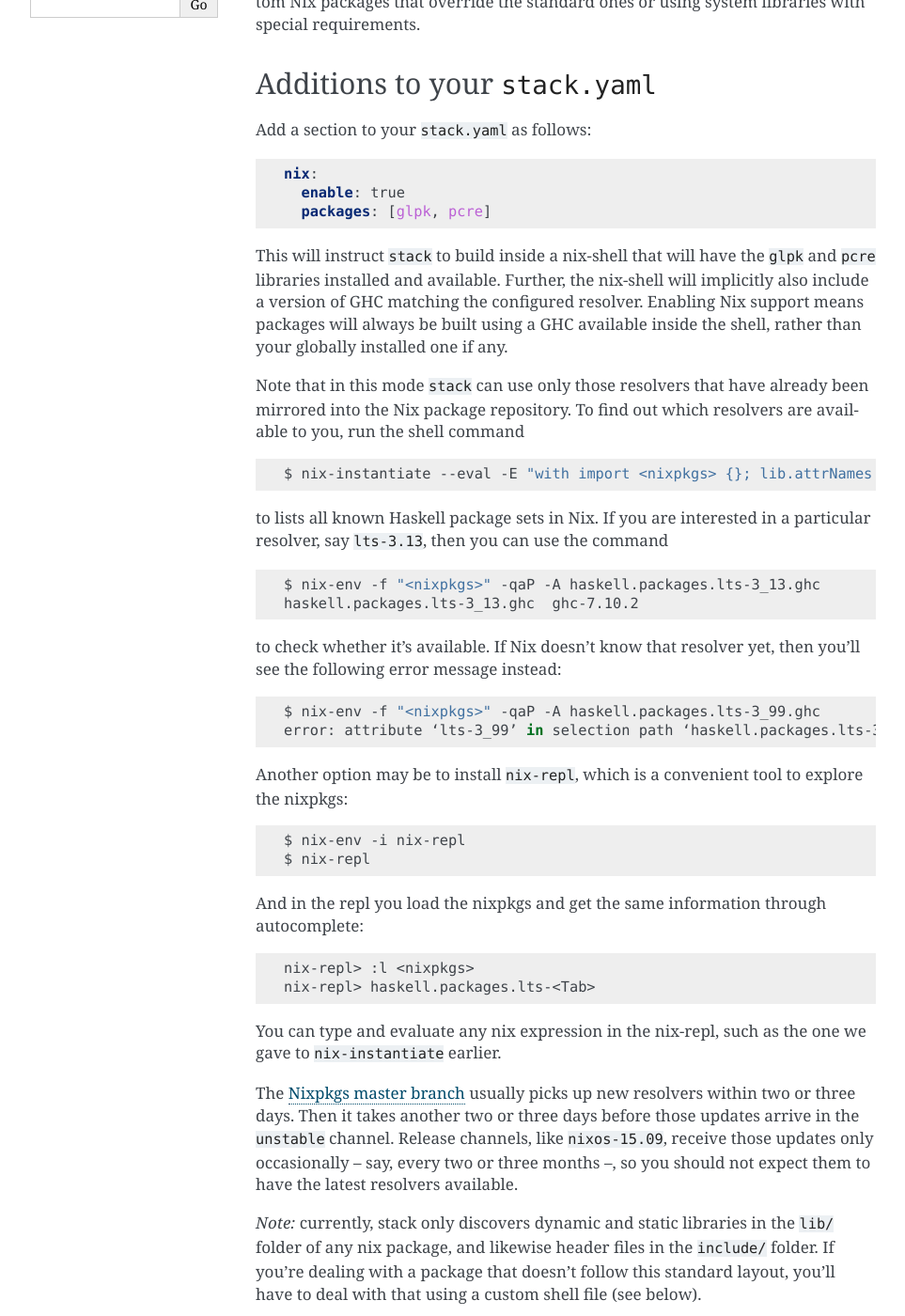
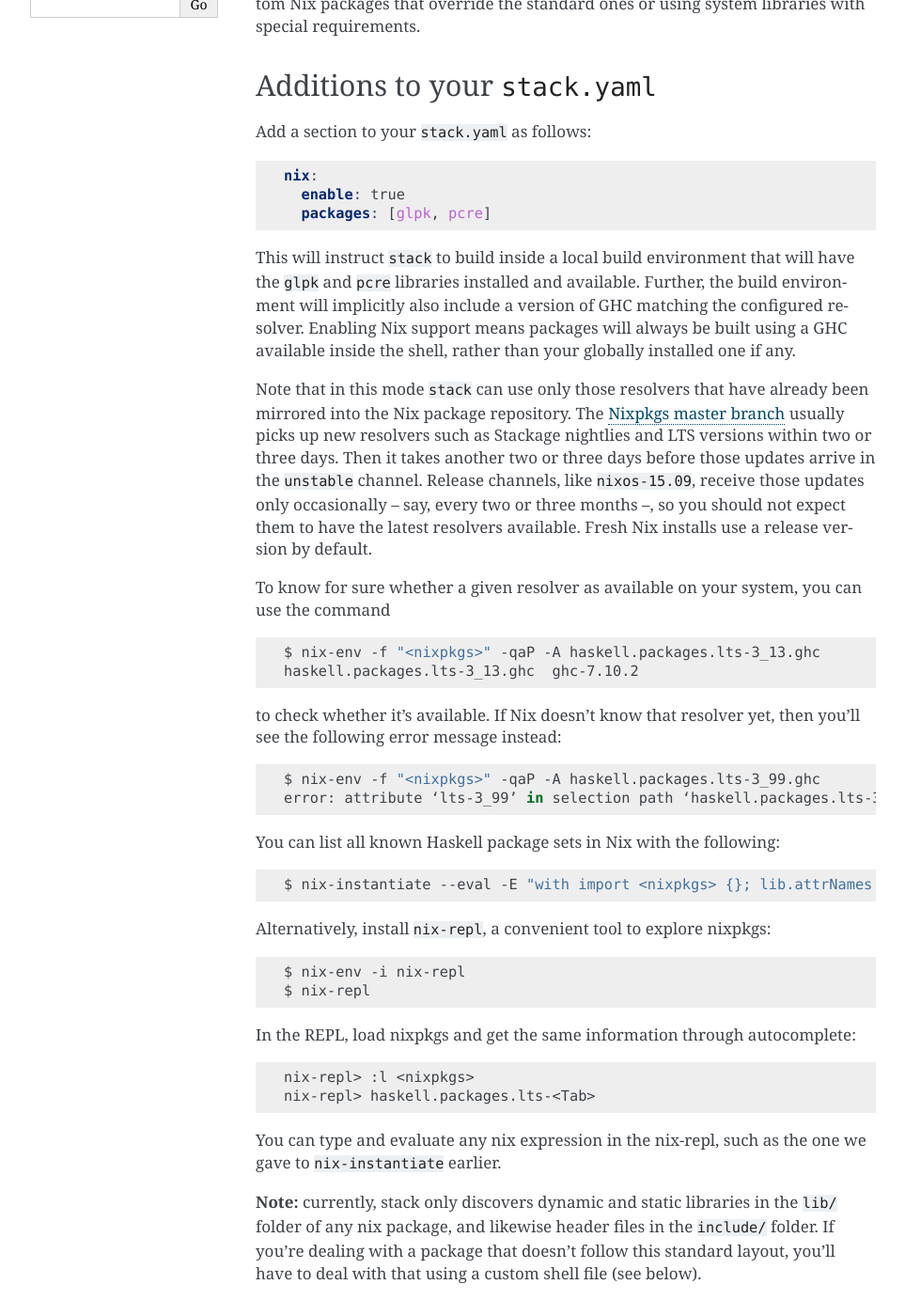
Before and after one commit to commercialhaskell/stack, a Sphinx documentation site: the page built from doc/nix_integration.md, in a window 1280 px wide and 1400 px high, scrolled down 447 px. Shown: the whole window at 94% size, without its empty margins (148-1111 px from the left). Built offline with Sphinx 7.4.7, drawn with Linux system fonts in a browser that asks for light colours; some of the changed text lies outside the part shown.

Commit message:
nix_integration.md: Various edits.

````diff
--- a/doc/nix_integration.md
+++ b/doc/nix_integration.md
@@ -2,12 +2,12 @@
 
 (since 0.1.10.0)
 
-`stack` can build automatically inside a nix-shell (the equivalent of
-a "container" in Docker parlance), provided Nix is already installed
-on your system. To do so, please visit the
+`stack` can automatically create a build environment (the equivalent
+of a "container" in Docker parlance) using `nix-shell`, provided Nix
+is already installed on your system. To do so, please visit the
 [Nix download page](http://nixos.org/nix/download.html).
 
-There are two ways to create a nix-shell:
+There are two ways to create a build environment:
 
 - providing a list of packages (by "attribute name") from
   [Nixpkgs](http://nixos.org/nixos/packages.html), or
@@ -29,61 +29,66 @@
   packages: [glpk, pcre]
 ```
 
-This will instruct `stack` to build inside a nix-shell that will have
-the `glpk` and `pcre` libraries installed and available. Further, the
-nix-shell will implicitly also include a version of GHC matching the
-configured resolver. Enabling Nix support means packages will always
-be built using a GHC available inside the shell, rather than your
-globally installed one if any.
+This will instruct `stack` to build inside a local build environment
+that will have the `glpk` and `pcre` libraries installed and
+available. Further, the build environment will implicitly also include
+a version of GHC matching the configured resolver. Enabling Nix
+support means packages will always be built using a GHC available
+inside the shell, rather than your globally installed one if any.
 
-Note that in this mode `stack` can use only those resolvers that have already been
-mirrored into the Nix package repository. To find out which resolvers are
-available to you, run the shell command
+Note that in this mode `stack` can use only those resolvers that have
+already been mirrored into the Nix package repository. The
+[Nixpkgs master branch](https://github.com/NixOS/nixpkgs/tree/master/pkgs/development/haskell-modules)
+usually picks up new resolvers such as Stackage nightlies and LTS
+versions within two or three days. Then it takes another two or three
+days before those updates arrive in the `unstable` channel. Release
+channels, like `nixos-15.09`, receive those updates only
+occasionally -- say, every two or three months --, so you should not
+expect them to have the latest resolvers available. Fresh Nix installs
+use a release version by default.
 
-```sh
-$ nix-instantiate --eval -E "with import <nixpkgs> {}; lib.attrNames haskell.packages"
-```
-
-to lists all known Haskell package sets in Nix. If you are interested in a
-particular resolver, say `lts-3.13`, then you can use the command
+To know for sure whether a given resolver as available on your system,
+you can use the command
 
 ```sh
 $ nix-env -f "<nixpkgs>" -qaP -A haskell.packages.lts-3_13.ghc
 haskell.packages.lts-3_13.ghc  ghc-7.10.2
 ```
 
-to check whether it's available. If Nix doesn't know that resolver yet, then
-you'll see the following error message instead:
+to check whether it's available. If Nix doesn't know that resolver
+yet, then you'll see the following error message instead:
 
 ```sh
 $ nix-env -f "<nixpkgs>" -qaP -A haskell.packages.lts-3_99.ghc
 error: attribute ‘lts-3_99’ in selection path ‘haskell.packages.lts-3_99.ghc’ not found
 ```
 
-Another option may be to install `nix-repl`, which is a convenient tool to explore the nixpkgs:
+You can list all known Haskell package sets in Nix with the following:
+
+```sh
+$ nix-instantiate --eval -E "with import <nixpkgs> {}; lib.attrNames haskell.packages"
+```
+
+Alternatively, install `nix-repl`, a convenient tool to explore
+nixpkgs:
 
 ```sh
 $ nix-env -i nix-repl
 $ nix-repl
 ```
 
-And in the repl you load the nixpkgs and get the same information through autocomplete:
+In the REPL, load nixpkgs and get the same information through
+autocomplete:
 
 ```sh
 nix-repl> :l <nixpkgs>
 nix-repl> haskell.packages.lts-<Tab>
 ```
 
-You can type and evaluate any nix expression in the nix-repl, such as the one we gave to `nix-instantiate` earlier.
+You can type and evaluate any nix expression in the nix-repl, such as
+the one we gave to `nix-instantiate` earlier.
 
-The [Nixpkgs master branch](https://github.com/NixOS/nixpkgs/tree/master/pkgs/development/haskell-modules)
-usually picks up new resolvers within two or three days. Then it takes another
-two or three days before those updates arrive in the `unstable` channel.
-Release channels, like `nixos-15.09`, receive those updates only occasionally
--- say, every two or three months --, so you should not expect them to have the
-latest resolvers available.
-
-*Note:* currently, stack only discovers dynamic and static libraries
+**Note:** currently, stack only discovers dynamic and static libraries
 in the `lib/` folder of any nix package, and likewise header files in
 the `include/` folder. If you're dealing with a package that doesn't
 follow this standard layout, you'll have to deal with that using
@@ -92,42 +97,56 @@
 ### Use stack as normal
 
 With Nix enabled, `stack build` and `stack exec` will automatically
-launch themselves in a nix-shell. Note that for now `stack ghci` is bound to
-fail on OSX, due to a bug in GHCi when working with external shared
-libraries.
+launch themselves in a local build environment (using `nix-shell`
+behind the scenes).
 
 If `enable:` is set to `false`, you can still build in a nix-shell by
 passing the `--nix` flag to stack, for instance `stack --nix build`.
 Passing any `--nix*` option to the command line will do the same.
 
+**Known limitation on OS X:** currently, `stack --nix ghci` fails on
+OS X, due to a bug in GHCi when working with external shared
+libraries.
+
 ### The Nix shell
 
-By default, stack will run the build in a pure Nix shell, which means the build should
-fail if you haven't specified all the dependencies in the `packages:` section of the
-`stack.yaml` file, even if these dependencies are installed elsewhere on your system.
-This behaviour enforces complete description of the build environment to facilitate
-reproducibility.
-To override this behaviour, add `pure: false` to your `stack.yaml` or pass the `--no-nix-pure`
-option to the command line.
+By default, stack will run the build in a pure Nix build environment
+(or *shell*), which means the build should fail if you haven't
+specified all the dependencies in the `packages:` section of the
+`stack.yaml` file, even if these dependencies are installed elsewhere
+on your system. This behaviour enforces a complete description of the
+build environment to facilitate reproducibility. To override this
+behaviour, add `pure: false` to your `stack.yaml` or pass the
+`--no-nix-pure` option to the command line.
 
-NOTE: Currently on OSX non pure shells are used by default. This is due to locale
-problems that will be sorted out in the future. So do not count on nix shells not being pure
-on OSX.
+**Note:** On OS X shells are non-pure by default currently. This is
+due soon to be resolved locale issues. So on OS X you'll need to be
+a bit more careful to check that you really have listed all
+dependencies.
 
 ### Package sources
 
-By default, the Nix-shell will look for the nixpkgs directory set by your `NIX_PATH` environment variable.
-This will usually be `$HOME/.nix-defexpr/channels/nixpkgs`.
+By default, `nix-shell` will look for the nixpkgs package set located
+by your `NIX_PATH` environment variable.
 
-You can override this by passing `--nix-path="nixpkgs=/my/own/nixpkgs/clone"` to ask nix to use
-a nixpkgs that you cloned yourself. This e.g. can allow you to use bleeding edge nixpkgs, cloned from [nixpkgs](http://www.github.com/NixOS/nixpkgs) `master` branch, or to rewrite the nix expressions of some packages.
-Setting `path: [nixpkgs=/my/own/nixpkgs/clone]` in your `stack.yaml` will do the same.
+You can override this by passing
+`--nix-path="nixpkgs=/my/own/nixpkgs/clone"` to ask Nix to use your
+own local checkout of the nixpkgs repository. You could in this way
+use a bleeding edge nixpkgs, cloned from the
+[nixpkgs](http://www.github.com/NixOS/nixpkgs) `master` branch, or
+edit the nix descriptions of some packages. Setting
+
+```yml
+nix:
+  path: [nixpkgs=/my/own/nixpkgs/clone]
+```
+
+in your `stack.yaml` will do the same.
 
 ## Command-line options
 
 The configuration present in your `stack.yaml` can be overriden on the
 command-line. See `stack --nix-help` for a list of all Nix options.
-
 
 ## Configuration
 
@@ -135,6 +154,7 @@
 Without this section, Nix will not be used.
 
 Here is a commented configuration file, showing the default values:
+
 ```yaml
 nix:
 
@@ -142,7 +162,7 @@
   # it to `false` to disable using Nix.
   enable: true
 
-  # true by default. Tells Nix whether to run in a pure shell or not
+  # true by default. Tells Nix whether to run in a pure shell or not.
   pure: true
 
   # Empty by default. The list of packages you want to be
@@ -151,26 +171,27 @@
   packages: []
 
   # Unset by default. You cannot set this option if `packages:`
-  # is already present and not empty, this will result in an
-  # exception
+  # is already present and not empty.
   shell-file: shell.nix
 
   # A list of strings, empty by default. Additional options that
   # will be passed verbatim to the `nix-shell` command.
   nix-shell-options: []
 
-  # A list of strings, empty by default, such as `[nixpkgs=/my/local/nixpkgs/clone]`
-  # that will be used to override the NIX_PATH
+  # A list of strings, empty by default, such as
+  # `[nixpkgs=/my/local/nixpkgs/clone]` that will be used to override
+  # NIX_PATH.
   path: []
 ```
+
 ## Using a custom shell.nix file
 
 Nix is also a programming language, and as specified
-[here](#nix-integration) if you know it you can provide to the
-shell a fully customized derivation as an environment to use. Here is
-the equivalent of the configuration used in
-[this section](#additions-to-your-stackyaml), but with an explicit `shell.nix`
-file:
+[here](#nix-integration) if you know it you can provide to the shell
+a fully customized derivation as an environment to use. Here is the
+equivalent of the configuration used in
+[this section](#additions-to-your-stackyaml), but with an explicit
+`shell.nix` file:
 
 ```nix
 with (import <nixpkgs> {});
@@ -196,10 +217,10 @@
 
 Note that in this case, you _have_ to include (a version of) GHC in
 your `buildInputs`! This potentially allows you to use a GHC which is
-not the one of your `resolver:`. Also, you need to tell Stack where to
+not the one of your `resolver:`. Also, you should tell Stack where to
 find the new libraries and headers. This is especially necessary on OS
 X. The special variable `STACK_IN_NIX_EXTRA_ARGS` will be looked for
-by the nix-shell when running the inner `stack` process.
+by `nix-shell` when running the inner `stack` process.
 `--extra-lib-dirs` and `--extra-include-dirs` are regular `stack
 build` options. You can repeat these options for each dependency.
 
````
